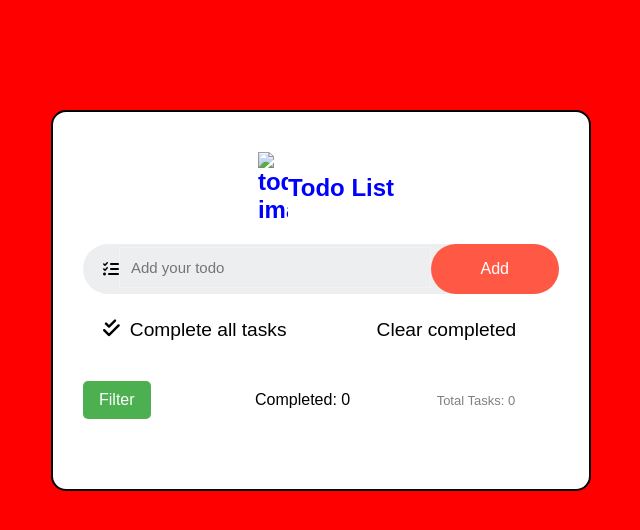
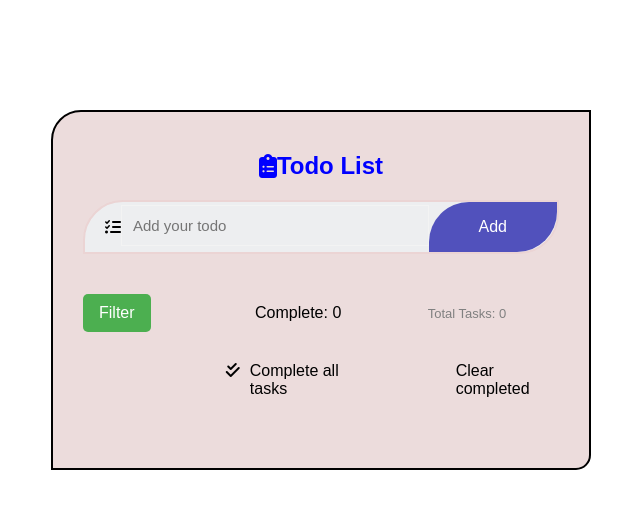
Before and after one commit to divyaangane8554/To-Do-List, a plain HTML site: page index.html in a window 1280 px wide. Both pictures are taken after a click on the element "Complete all tasks". Shown: the whole page, without its empty margins (319-959 px from the left). Drawn offline with nearby package versions, Linux system fonts and the light colour scheme.

Commit message:
updated some final Code

```diff
--- a/index.html
+++ b/index.html
@@ -5,23 +5,19 @@
     <meta http-equiv="X-UA-Compatible" content="IE=edge">
     <meta name="viewport" content="width=device-width, initial-scale=1.0">
     <link rel="stylesheet" href="style.css">
+    <link rel="stylesheet" href="https://cdn.jsdelivr.net/npm/toastify-js/src/toastify.min.css">
+    <script src="https://cdn.jsdelivr.net/npm/toastify-js"></script>
     <script src="https://kit.fontawesome.com/b3348ae33f.js" crossorigin="anonymous"></script>
-    <title>Todo List || Divya Angane </title>
+    <title>To Do List : Divya Angane </title>
 </head>
 <body>
     <div class="container">
         <div class="todo-app">
-            <h2> <img src="image/todo.png" alt="todo-image"> Todo List </h2>
+            <h2> <i class="fa-solid fa-clipboard-list fa-shake"></i> Todo List </h2>
             <div class="row">
                 <i class="fa-solid fa-list-check"></i>
                 <input type="text" class="add-task" id="add" placeholder="Add your todo">
                 <button id="btn">Add</button>
-            </div>
-
-            <div class="mid">
-                <i class="fa-solid fa-check-double"></i>
-                    <p id="complete-all">Complete all tasks </p>
-                    <p id="clear-all">Clear completed</p>
             </div>
 
             <ul id="list">
@@ -32,30 +28,31 @@
             </li> -->
             </ul>
 
-        <!-- dropdown throgh which we can apply filters -->
+        <!-- dropdown to apply filters -->
         <div class="filters">
             <div class="dropdown">
                 <button class="dropbtn">Filter</button>
                 <div class="dropdown-content">
-                    <a href="#" id="all">All</a>
-                    <a href="#" id="rem">Uncomplete</a>
-                    <a href="#" id="com">Completed</a>
+                    <a href="#" id="all-tasks">All</a>
+                    <a href="#" id="rem-tasks">Uncomplete</a>
+                    <a href="#" id="com-tasks">Completed</a>
                 </div>
               </div>
 
               <!-- value showing completed task and all -->
             <div class="completed-task">
-                <p>Completed: <span id="c-count">0</span></p>
+                <p>Complete: <span id="c-count">0</span></p>
             </div>
             <div class="remaining-task">
                 <p> <span id="total-tasks">Total Tasks: <span id="tasks-counter">0</span></span> </p>
             </div>
         </div>
-        <div>
 
+        <div class="mid">
+            <i class="fa-solid fa-check-double"></i>
+            <p id="complete-all">Complete all tasks </p>
+            <p id="clear-all">Clear completed</p>
         </div>
-
-
     </div>
     <!-- link for external css -->
     <script src="script.js"></script>
--- a/script.js
+++ b/script.js
@@ -56,7 +56,7 @@ function markTaskAsComplete(taskId){
 }
 
 
-// Define a function to delete a task
+//Define a function to delete a task
 function deleteTask(taskId){
     const newTasks = tasks.filter(function(task){
         return task.id !== taskId
@@ -70,6 +70,9 @@ function deleteTask(taskId){
     }
 }
 
+
+
+
 // Define a function to add a task to the tasks array
 function addTask(task){
     if(task){
@@ -82,11 +85,14 @@ function addTask(task){
      }
 }
 
-// Define a function to show a notification to the user
-function showNotification(text){
-    // alert(text);
-    console.log(text)
-}
+//added toast for task completion confimation
+function showNotification(text) {
+    Toastify({
+        text: text,
+      duration: 2000, // 2 seconds
+      gravity: "top", // or "bottom"
+    }).showToast(text);
+  }
 
 // Define a function to handle keypress and mousedown events on the input field
 function handleInputKeypress(e){
@@ -101,7 +107,7 @@ function handleInputKeypress(e){
             id:Date.now().toString(),
             done:false
         }
-        addTaskInput.value = ''; // Use addTaskInput instead of e.target
+        addTaskInput.value = '';
         addTask(task);
     }
 }
@@ -110,7 +116,7 @@ function handleInputKeypress(e){
 
 function handleClickListener(e) {
     const target = e.target;
-    if (target.classList.contains('fa-trash')) { // Check for the class 'fa-trash'
+    if (target.classList.contains('fa-trash')) { //checking for class fa-trash
       const taskId = target.dataset.id;
       deleteTask(taskId);
       return;
@@ -150,7 +156,7 @@ function allclear(){
 
 function initializeApp(){
     document.addEventListener('click', handleClickListener);
-    button.addEventListener('mousedown', handleInputKeypress); // Change event listener to 'mousedown'
+    button.addEventListener('mousedown', handleInputKeypress);
     completeall.addEventListener('click', allComplete);
     clearall.addEventListener('click', allclear);
 
@@ -164,9 +170,9 @@ initializeApp();
 
 
 // get filter links
-const allLink = document.getElementById('all');
-const remLink = document.getElementById('rem');
-const comLink = document.getElementById('com');
+const allLink = document.getElementById('all-tasks');
+const remLink = document.getElementById('rem-tasks');
+const comLink = document.getElementById('com-tasks');
 
 // add event listeners to filter links
 allLink.addEventListener('click', showAllTasks);
--- a/style.css
+++ b/style.css
@@ -9,7 +9,6 @@
 .container{
     width: 100%;
     min-height: 100vh;
-    background: red;
     /* border: 2px solid green; */
     padding: 10px;
 }
@@ -17,11 +16,11 @@
 .todo-app{
     width: 100%;
     max-width: 540px;
-    background: white;
+    background: rgb(236, 220, 220);
     border: 2px solid black;
     margin: 100px auto 20px;
     padding: 40px 30px 70px;
-    border-radius: 15px;
+    border-radius: 30px 0px 15px;
 }
 
 .todo-app h2{
@@ -43,9 +42,10 @@
     align-items: center;
     justify-content: space-between;
     background: #edeef0;
-    border-radius: 30px;
+    border-radius: 40px 0px 40px;
     padding-left: 20px;
     margin-bottom: 25px;
+    border: 2px solid rgb(235, 212, 212);
 }
 
 input{
@@ -61,19 +61,20 @@ button{
     border: none;
     outline: none;
     padding: 16px 50px;
-    background: #ff5945;
+    background: rgb(81, 81, 188);
     color: white;
     font-size: 16px;
     cursor: pointer;
-    border-radius: 40px;
+    border-radius: 40px 0px 40px;
 }
 
 /* styling on mid */
 .mid{
     display: flex;
-    font-size: 1.2rem;
-    margin-left: 20px;
-    margin-bottom: 30px;
+    font-size: 1rem;
+    margin-left: 30%;
+    margin-top: 30px;
+
     /* justify-content: space-between; */
 
 }
@@ -247,3 +248,21 @@ dropdown*/
   font-size: 40px;
   color: black;
 } */
+
+  /* Add the fade-out animation for task deletion */
+  /* @keyframes fadeOut {
+    from {
+      opacity: 1;
+    }
+    to {
+      opacity: 0;
+      height: 0;
+      padding: 0;
+      margin: 0;
+      border: none;
+    }
+  }
+
+  .fade-out {
+    animation: fadeOut 0.4s ease;
+  } */
```
